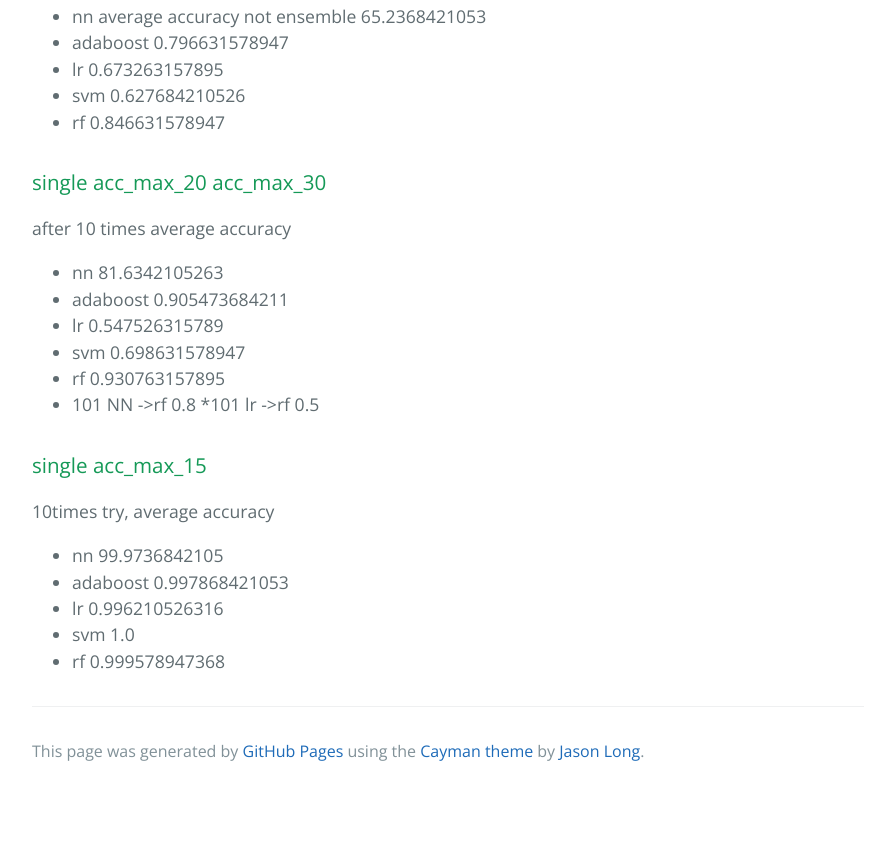
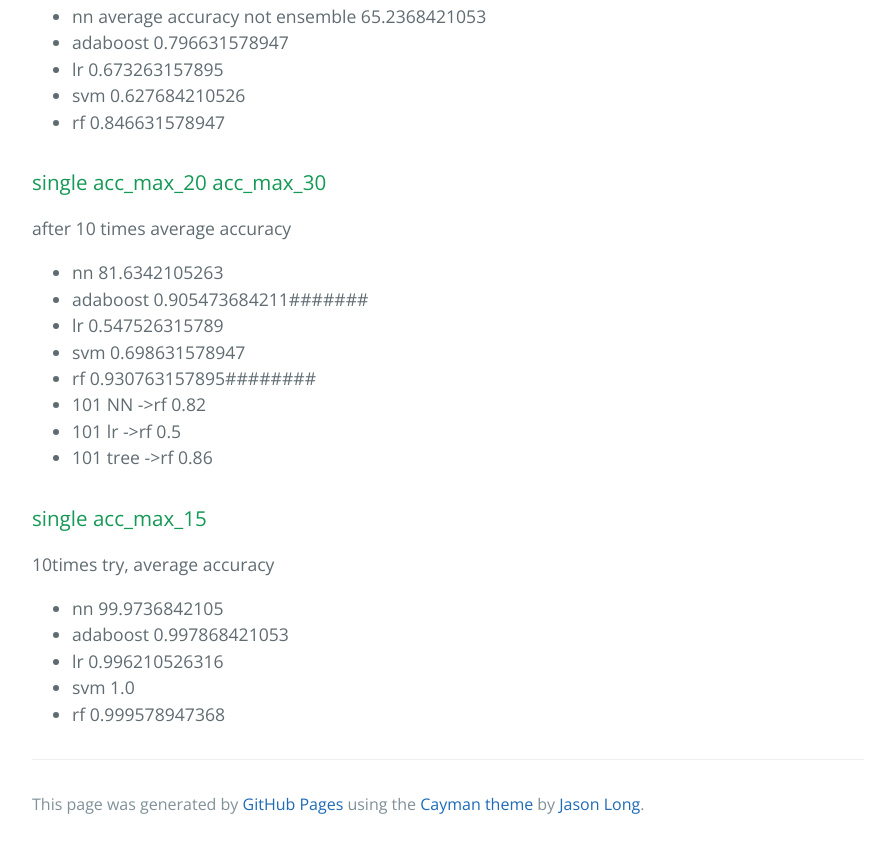
Before and after one commit to 2877992943/2877992943.github.io, a plain HTML site: page index.html in a window 1280 px wide. Shown: the part 776-1624 px from the top of the page, without its empty margins (192-1087 px from the left). Before the commit the page ends 1571 px from the top, so only its background shows below. Drawn offline with nearby package versions, Linux system fonts and the light colour scheme.

```diff
--- a/index.html
+++ b/index.html
@@ -51,12 +51,13 @@
 
 <ul>
 <li>nn 81.6342105263</li>
-<li>adaboost 0.905473684211</li>
+<li>adaboost 0.905473684211#######</li>
 <li>lr 0.547526315789</li>
 <li>svm 0.698631578947</li>
-<li>rf 0.930763157895</li>
-<li>101 NN -&gt;rf 0.8
-*101 lr -&gt;rf 0.5</li>
+<li>rf 0.930763157895########</li>
+<li>101 NN -&gt;rf 0.82</li>
+<li>101 lr -&gt;rf 0.5</li>
+<li>101 tree -&gt;rf 0.86</li>
 </ul>
 
 <h3>
--- a/params.json
+++ b/params.json
@@ -1 +1 @@
-{"name":"2877992943.GitHub.io","tagline":"work-related","body":"motion\r\n* feature\r\n* classification\r\n* model\r\n* data\r\n\r\n\r\n\r\n \r\n\r\n\r\n#fea 50x3 \r\n## riding|run walk\r\n###mix acc_max_walk 20 acc_max_walk 30  acc_max_15\r\nafter 10 times average accuracy\r\n*  nn average accuracy not ensemble 65.2368421053\r\n*  adaboost 0.796631578947\r\n*  lr 0.673263157895\r\n*  svm 0.627684210526\r\n*  rf 0.846631578947\r\n\r\n###single acc_max_20 acc_max_30   \r\nafter 10 times average accuracy\r\n* nn 81.6342105263\r\n* adaboost 0.905473684211\r\n* lr 0.547526315789\r\n* svm 0.698631578947\r\n* rf 0.930763157895\r\n* 101 NN ->rf 0.8\r\n*101 lr ->rf 0.5\r\n\r\n###single acc_max_15  \r\n10times try, average accuracy  \r\n* nn 99.9736842105\r\n* adaboost 0.997868421053\r\n* lr 0.996210526316\r\n* svm 1.0\r\n* rf 0.999578947368\r\n\r\n\r\n\r\n\r\n\r\n\r\n\r\n\r\n","google":"","note":"Don't delete this file! It's used internally to help with page regeneration."}
+{"name":"2877992943.GitHub.io","tagline":"work-related","body":"motion\r\n* feature\r\n* classification\r\n* model\r\n* data\r\n\r\n\r\n\r\n \r\n\r\n\r\n#fea 50x3 \r\n## riding|run walk\r\n###mix acc_max_walk 20 acc_max_walk 30  acc_max_15\r\nafter 10 times average accuracy\r\n*  nn average accuracy not ensemble 65.2368421053\r\n*  adaboost 0.796631578947\r\n*  lr 0.673263157895\r\n*  svm 0.627684210526\r\n*  rf 0.846631578947\r\n\r\n###single acc_max_20 acc_max_30   \r\nafter 10 times average accuracy\r\n* nn 81.6342105263\r\n* adaboost 0.905473684211#######\r\n* lr 0.547526315789\r\n* svm 0.698631578947\r\n* rf 0.930763157895########\r\n* 101 NN ->rf 0.82\r\n* 101 lr ->rf 0.5\r\n* 101 tree ->rf 0.86\r\n\r\n###single acc_max_15  \r\n10times try, average accuracy  \r\n* nn 99.9736842105\r\n* adaboost 0.997868421053\r\n* lr 0.996210526316\r\n* svm 1.0\r\n* rf 0.999578947368\r\n\r\n\r\n\r\n\r\n\r\n\r\n\r\n\r\n","google":"","note":"Don't delete this file! It's used internally to help with page regeneration."}
```
